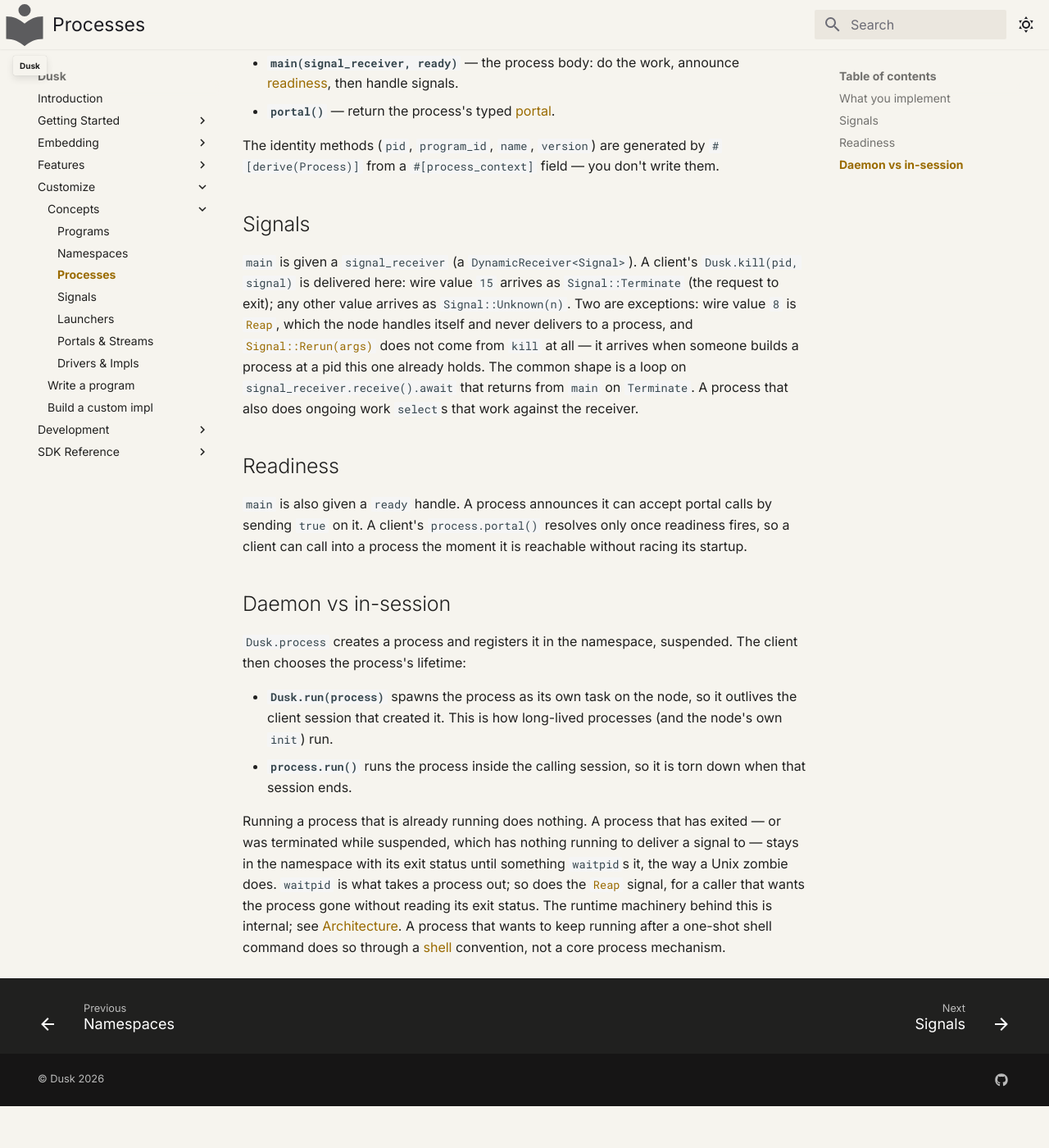
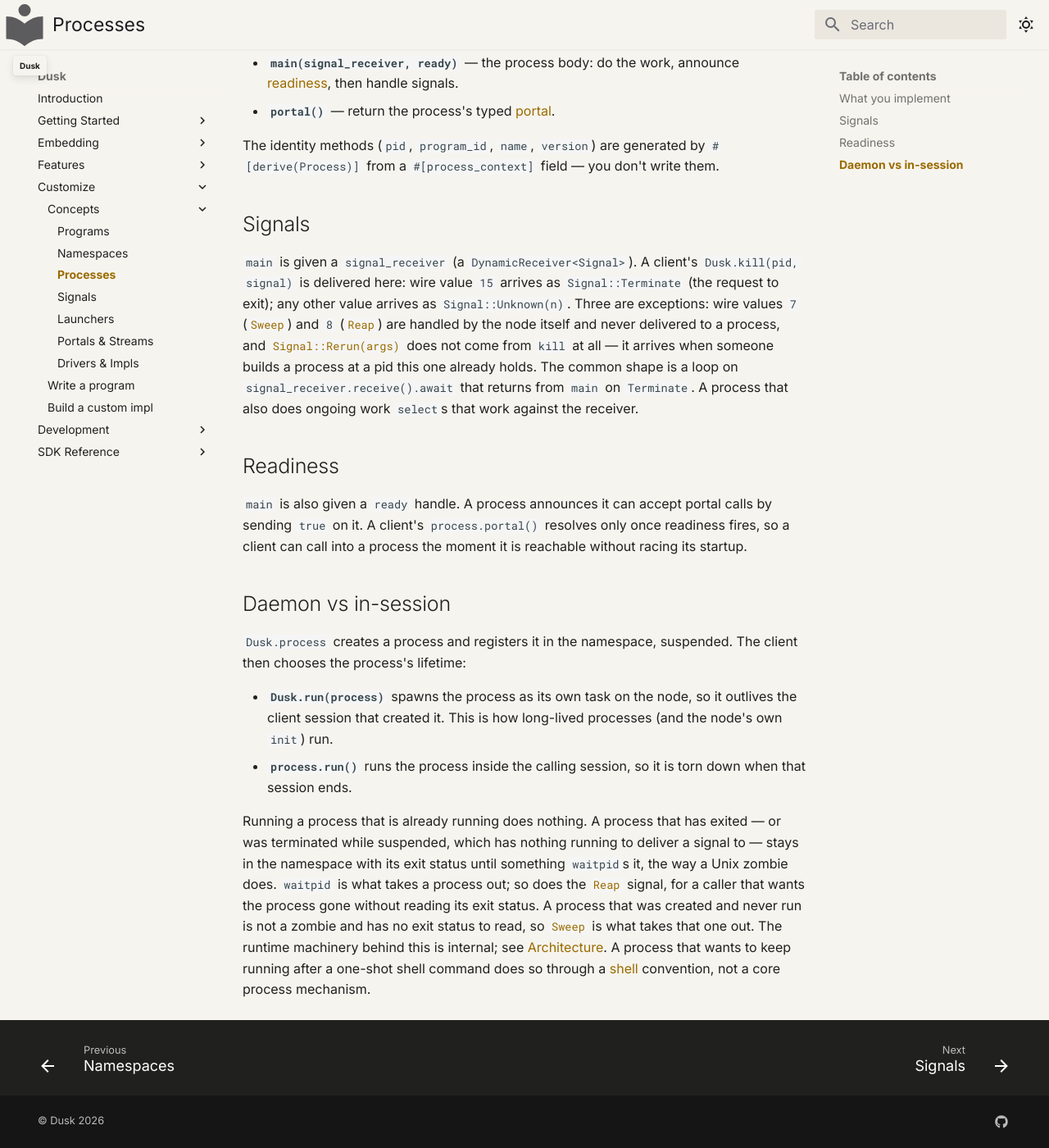
Before and after one commit to tomerze/dusk, an MkDocs documentation site: the page built from docs/docs/getting-started/concepts/processes.md, in a window 1280 px wide and 1400 px high, scrolled down 554 px. Shown: the whole window at 82% size. Built offline with MkDocs 1.6.1 and Material for MkDocs 9.7.7, drawn with Linux system fonts in a browser that asks for light colours; comment, search, counter and statistics services are not loaded; before the commit the page ends 1903 px from its top, so only the background shows below that.

Commit message:
Update the docs for the Sweep signal
The signals page lists it beside `Reap`, the processes page says which of
the two takes out which state, and the base page shows the `kill --signal 7`
that sends it.

```diff
--- a/docs/docs/getting-started/concepts/processes.md
+++ b/docs/docs/getting-started/concepts/processes.md
@@ -31,9 +31,10 @@
 `main` is given a `signal_receiver` (a `DynamicReceiver<Signal>`). A client's
 `Dusk.kill(pid, signal)` is delivered here: wire value `15` arrives as
 `Signal::Terminate` (the request to exit); any other value arrives as
-`Signal::Unknown(n)`. Two are exceptions: wire value `8` is
-[`Reap`](signals.md#the-signal-type), which the node handles itself and never
-delivers to a process, and [`Signal::Rerun(args)`](signals.md) does not come
+`Signal::Unknown(n)`. Three are exceptions: wire values `7`
+([`Sweep`](signals.md#the-signal-type)) and `8`
+([`Reap`](signals.md#the-signal-type)) are handled by the node itself and never
+delivered to a process, and [`Signal::Rerun(args)`](signals.md) does not come
 from `kill` at all — it arrives when someone builds a process at a pid this one
 already holds. The common shape is a loop on
 `signal_receiver.receive().await` that returns from `main` on `Terminate`. A
@@ -62,7 +63,9 @@
 a signal to — stays in the namespace with its exit status until something
 `waitpid`s it, the way a Unix zombie does. `waitpid` is what takes a process
 out; so does the [`Reap`](signals.md#the-signal-type) signal, for a caller that
-wants the process gone without reading its exit status. The runtime machinery behind this is internal; see
+wants the process gone without reading its exit status. A process that was
+created and never run is not a zombie and has no exit status to read, so
+[`Sweep`](signals.md#the-signal-type) is what takes that one out. The runtime machinery behind this is internal; see
 [Architecture](../../development/architecture.md). A
 process that wants to keep running after a one-shot shell command does so through
 a [shell](../../features/shell.md) convention, not a core process mechanism.
```
Also changed, not shown: docs/docs/getting-started/concepts/base.md (+4 -1 lines), docs/docs/getting-started/concepts/signals.md (+4 -0 lines).
